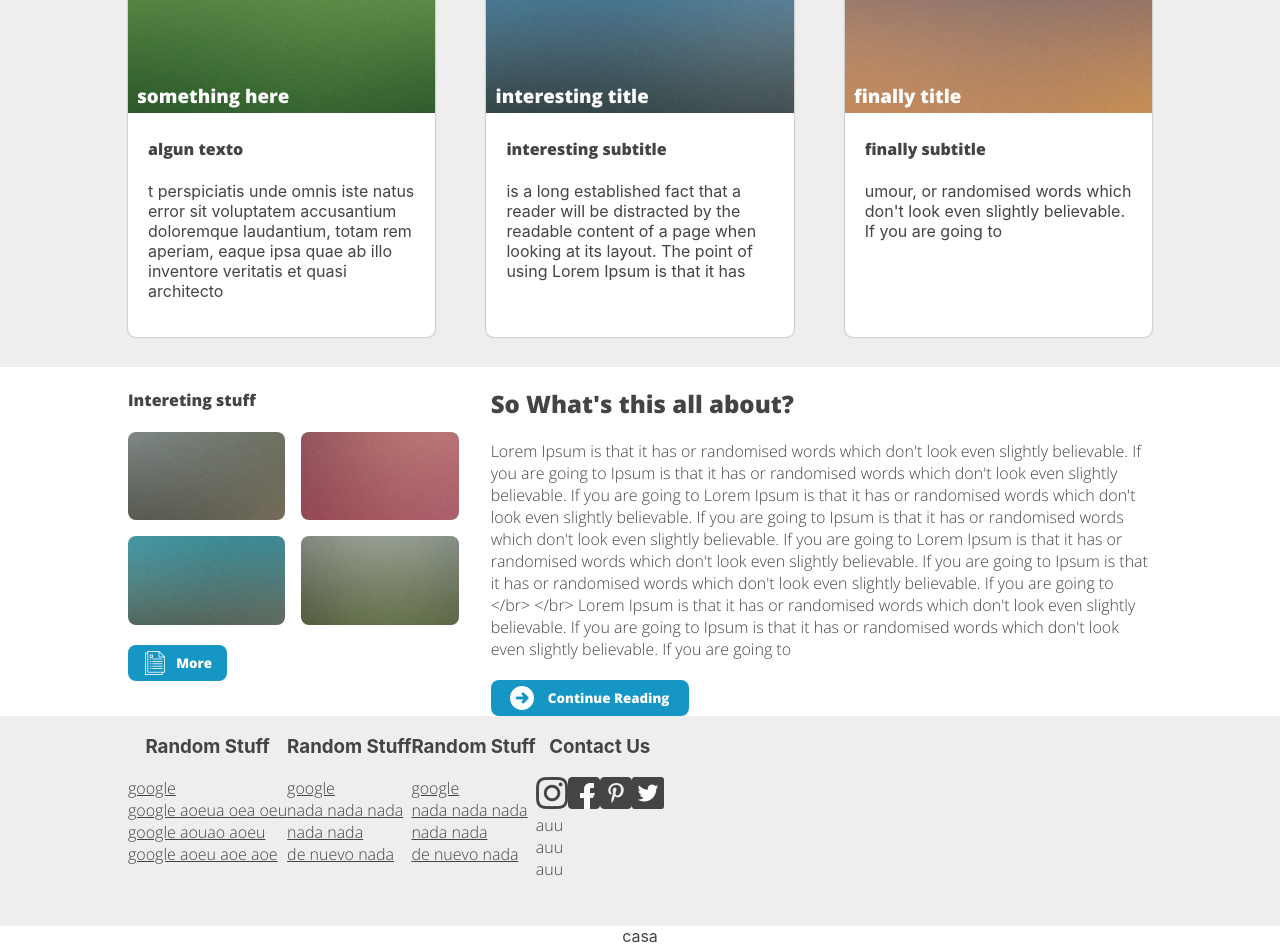
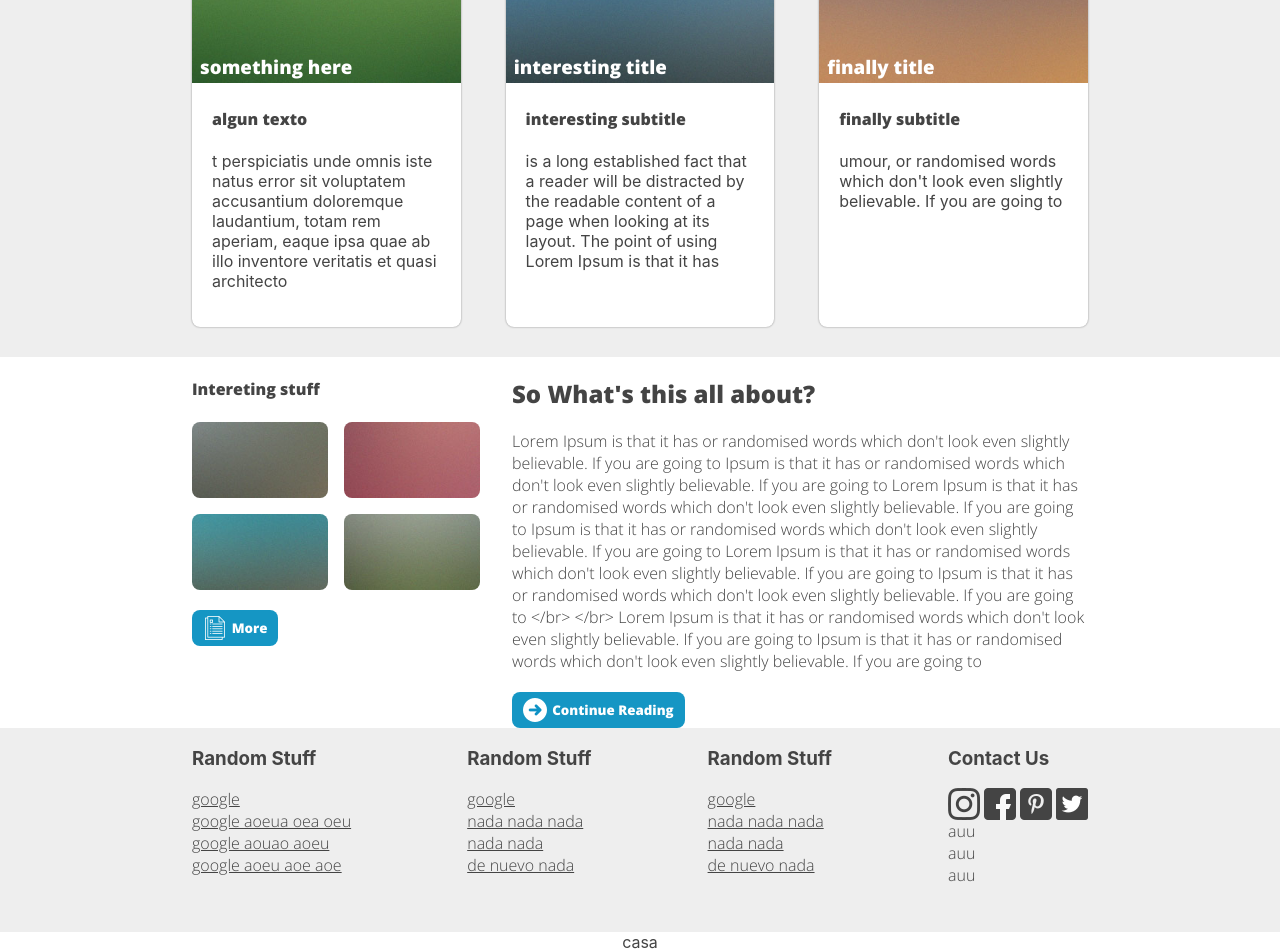
Before and after one commit to diegofernandoalayon/pruebaFrontend_BandB_react, a React (Create React App) app: page / in a window 1280 px wide. Shown: the part 454-1406 px from the top of the page. Built offline with nearby package versions, Linux system fonts and the light colour scheme.

Commit message:
agregando estilos a componentes contactUs y links

```diff
--- a/src/App.css
+++ b/src/App.css
@@ -20,6 +20,8 @@
   --colorText: #444;
   --colorBtnPrimary: #1596c4;
   --colorTextBtnPrimary: white;
+  --totalWidth: 70%;
+  --widthResponse: 95%;
 }
 .App {
   color: var(--colorText);
@@ -35,34 +37,35 @@
   padding-bottom: 30px;
 }
 .content-1-1{
-  width: 80%;
+  width: var(--totalWidth);
   margin: 0 auto;
 
 }
 .content-1-2{
-  width: 80%;
+  width: var(--totalWidth);
   margin: 0 auto;
   display: flex;
   text-align: left;
   justify-content: space-between;
 }
 .content-2-1{
-  width: 80%;
+  width: var(--totalWidth);
   margin: 0 auto;
   display: grid;
   grid-template-columns: 1fr 2fr;
   gap: 2rem;
 }
 .content-3-1{
-  width: 80%;
+  width: var(--totalWidth);
   margin: 0 auto;
   display: flex;
+  justify-content: space-between;
 }
 
-.App-logo {
+/* .App-logo {
   height: 40vmin;
   pointer-events: none;
-}
+} */
 
 
  .App-header {
@@ -77,15 +80,24 @@
 
 
 @media (max-width: 600px){
+  .content-1-1{
+    width: var(--widthResponse);
+  }
   .content-1-2{
     flex-direction: column;
+    width: var(--widthResponse);
   }
   .tarjeta{
     margin-bottom: 200px;
     max-width: 100%;
   }
   .content-2-1{
+    width: var(--widthResponse);
     grid-template-columns: 1fr;
     grid-gap:3rem;
   }
+  .content-3-1{
+    flex-wrap: wrap;
+    width: var(--widthResponse);
+  }
 }
--- /dev/null
+++ b/src/components/ContactUs/contactUs.css
@@ -0,0 +1,8 @@
+.contact{
+  text-align: left;
+}
+.social{
+  display: flex;
+  justify-content: space-between;
+  gap: 4px;
+}
--- a/src/components/ContactUs/index.js
+++ b/src/components/ContactUs/index.js
@@ -1,3 +1,4 @@
+import './contactUs.css'
 
 import instagram from '../../images/instagram.png'
 import facebook from '../../images/facebook.png'
@@ -8,7 +9,7 @@ import twitter from '../../images/twitter.png'
 export default function Contact(){
 
   return(
-    <div>
+    <div className="contact">
       <h3>Contact Us</h3>
       <ul className ='link-list '>
         <li className='social'>
--- a/src/components/Links/index.js
+++ b/src/components/Links/index.js
@@ -4,7 +4,7 @@ export default function Links({links}){
   // const links = ['www.cae.com']
 
   return(
-    <div>
+    <div className="links">
       <h3>Random Stuff</h3>
       <ul className="link-list">
         {links.map((link, index)=><li key={index} className="link-item"><a href={link.href}>{link.text}</a></li>)}
--- a/src/components/Links/links.css
+++ b/src/components/Links/links.css
@@ -1,6 +1,9 @@
+.links{
+  text-align: left;
+}
 .link-list{
   list-style: none;
-  text-align: left;
+  /* text-align: left; */
   padding: 0;
   font-family: 'openL';
 }
```
